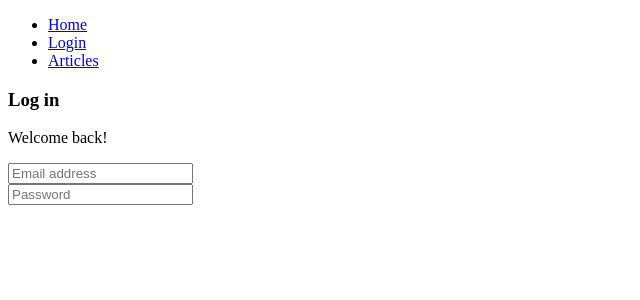
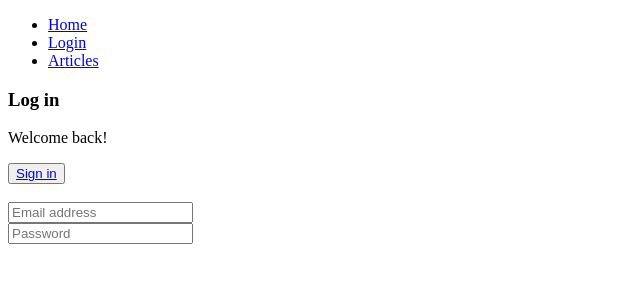
Before and after one commit to andela/cosmos-ah-frontend, a React app: page /login in a window 1280 px wide. Shown: the top 300 px of the page, without its empty margins (0-640 px from the left). Built offline with nearby package versions, Linux system fonts and the light colour scheme.

Commit message:
#164796851 linkedin auth
linkedin auth

[finishes #164796851]

```diff
--- a/src/pages/Signin.js
+++ b/src/pages/Signin.js
@@ -6,6 +6,7 @@ class Login extends Component {
       <Fragment>
         <h3>Log in</h3>
         <p>Welcome back!</p>
+        <button> <a href='https://author-haven-stage.herokuapp.com/api/v1/auth/linkedin'>Sign in</a> </button> <br/><br/>
         <form>
           <div>
             <input type="text" placeholder="Email address" />
```
